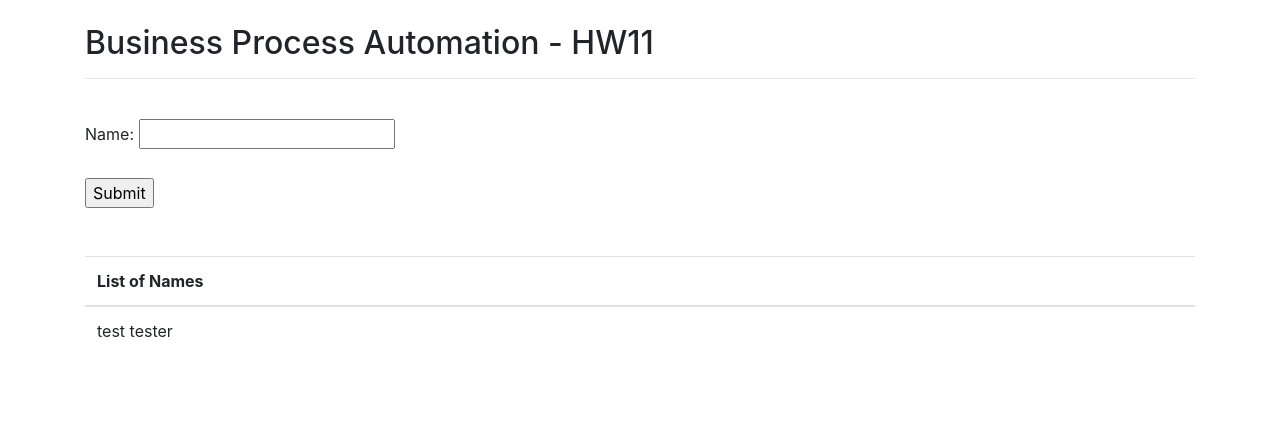
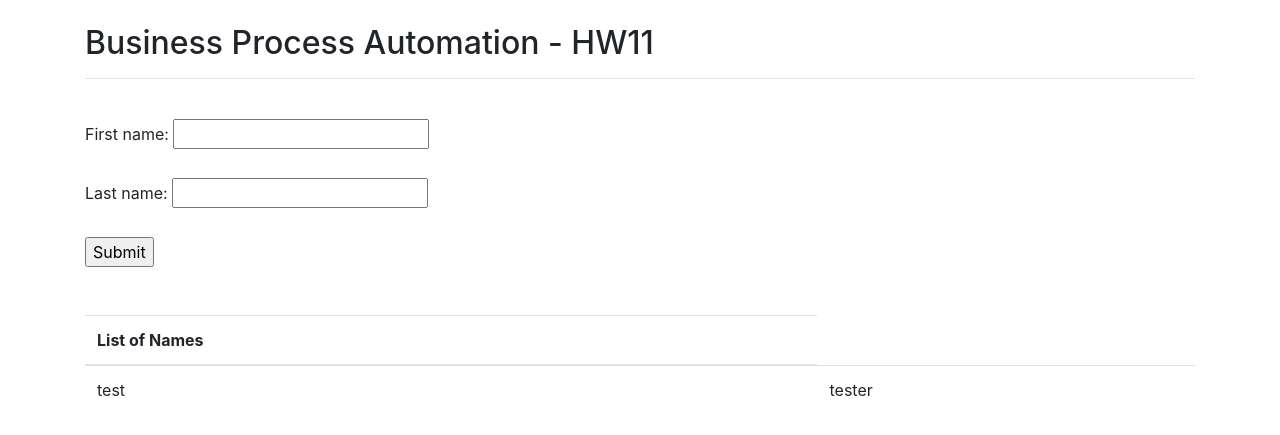
Before and after one commit to mikecolbert/bpa-rpa-webapp, a Flask app: page / in a window 1280 px wide. Shown: the top 435 px of the page. Run offline with Flask 2, Linux system fonts and the light colour scheme; some libraries are stand-ins or nearby versions.

Commit message:
adding a dictionary to a python list

```diff
--- a/app.py
+++ b/app.py
@@ -2,7 +2,7 @@ from flask import Flask, request, render_template, redirect, url_for
 
 app = Flask(__name__)
 
-contact_list = ['test tester']
+contact_list = [{"fname": "test", "lname": "tester"} ]
 
 @app.route('/', methods=['GET', 'POST'])
 def index():
@@ -12,12 +12,14 @@ def index():
 def add():
     print('in add')
     if request.method == 'POST':
-        print("inside post")
-        print(contact_list)
         form = request.form
-        name = form['my_name']
-        print(name)
-        contact_list.append(name)
+        fname = form['fname']
+        lname = form['lname']
+        print(fname)
+        print(lname)
+        name_dict = {"fname": fname, "lname": lname}
+        print(name_dict)
+        contact_list.append(name_dict)
         print(contact_list)
         return redirect(url_for('index'))
         #return render_template('index.html', pageTitle='BPA RPA Assignment', contacts = contact_list)
--- a/templates/index.html
+++ b/templates/index.html
@@ -5,8 +5,10 @@
 <br />
 
 <form action="/add" method="POST">
-  <label for="fname">Name:</label>
-  <input type="text" id="my_name" name="my_name" /><br /><br />
+  <label for="fname">First name:</label>
+  <input type="text" id="fname" name="fname" /><br /><br />
+  <label for="lname">Last name:</label>
+  <input type="text" id="lname" name="lname" /><br /><br />
   <input type="submit" value="Submit" />
 </form>
 <br /><br />
@@ -21,7 +23,8 @@
   <tbody>
     {% for contact in contacts %}
     <tr>
-      <td>{{ contact }}</td>
+      <td>{{ contact.fname }}</td>
+      <td>{{ contact.lname }}</td>
     </tr>
     {% endfor %}
   </tbody>
```
